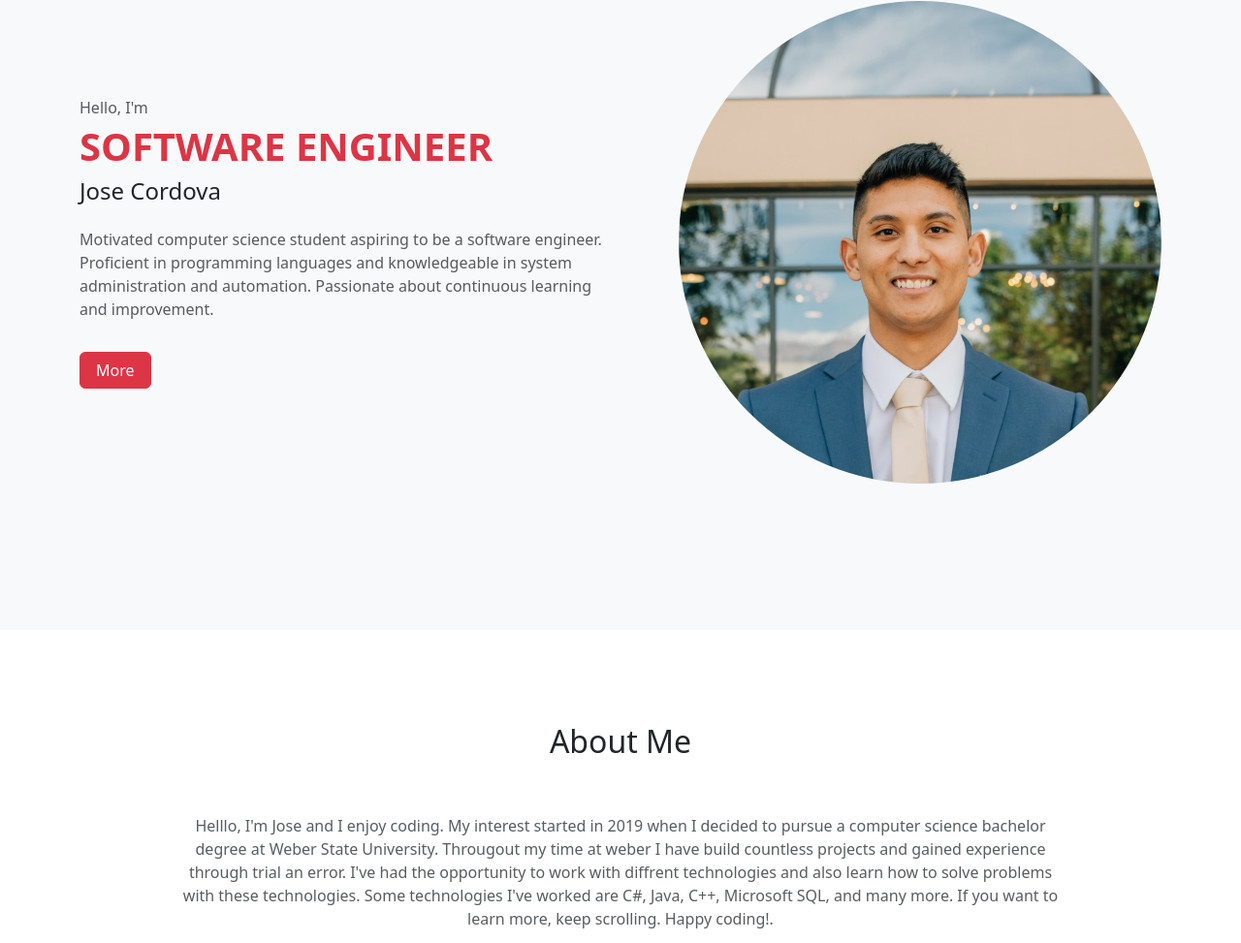
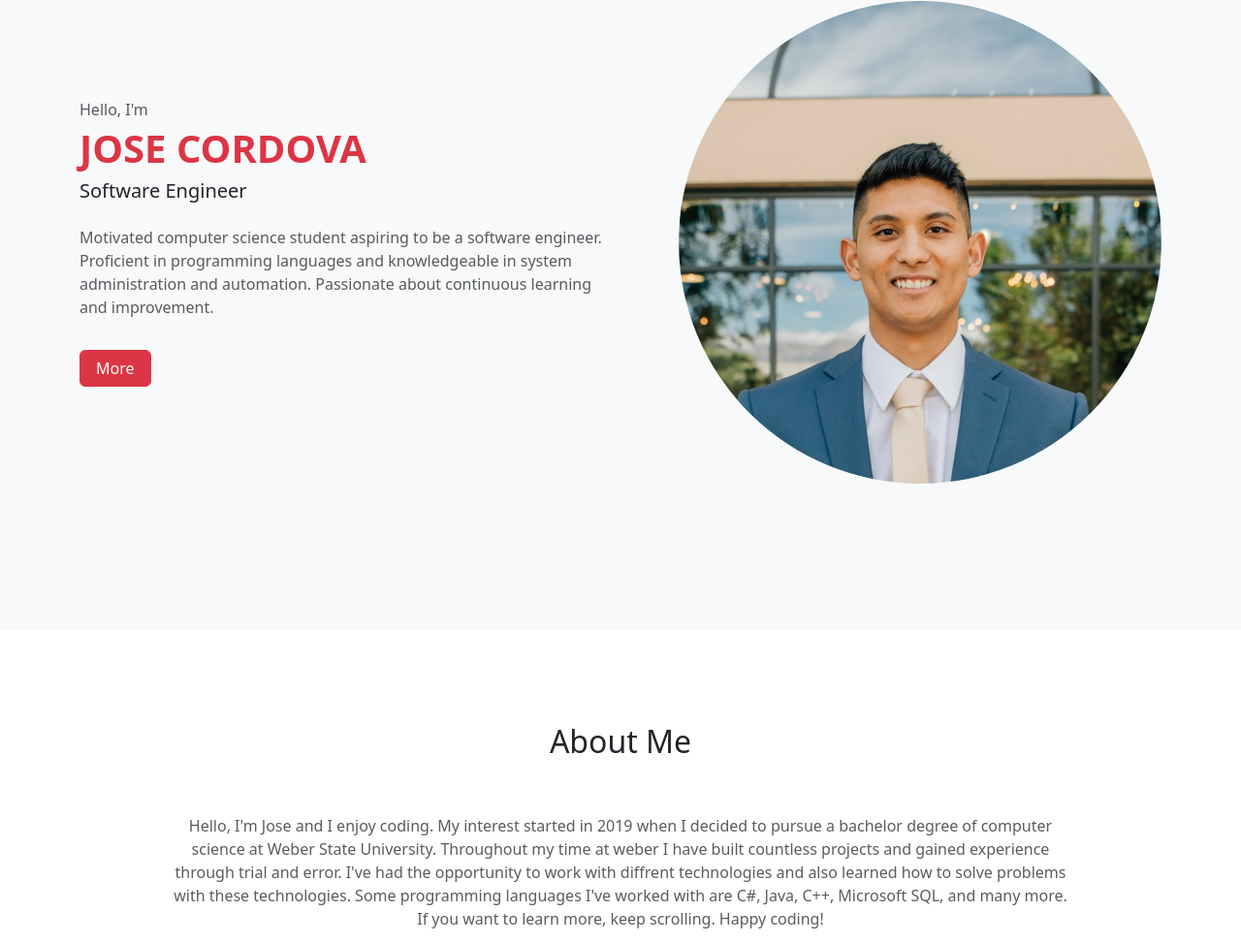
Before and after one commit to JCordova10/ImJoseCordova.github.io, a plain HTML site: page index.html in a window 1280 px wide. Shown: the part 244-1217 px from the top of the page at 97% size. Drawn offline with nearby package versions, Linux system fonts and the light colour scheme.

Commit message:
Fixed spelling errors

```diff
--- a/index.html
+++ b/index.html
@@ -38,8 +38,8 @@
                 <div class="col-md-6 mt-5 mt-md-0 order-md-first">
                     <div class="home-text">
                         <p class="text-muted mb-1">Hello, I'm</p>
-                        <h1 class="text-danger text-uppercase fs-1 fw-bold">Software Engineer</h1>
-                        <h2 class="fs-4">Jose Cordova</h2>
+                        <h2 class=" text-danger text-uppercase fs-1 fw-bold fs-1">Jose Cordova</h2>
+                        <h1 class="fs-5">Software Engineer</h1>
                         <p class="mt-4 text-muted">Motivated computer science student aspiring to be a software
                             engineer.
                             Proficient in programming languages and knowledgeable in system administration and
@@ -66,14 +66,14 @@
                 <div class="col-10 col-md-10">
                     <div class="about-text">
                         <p class="text-muted text-center">
-                            Helllo, I'm Jose and I enjoy coding. My interest started in
-                            2019 when I decided to pursue a computer science bachelor degree at Weber State University.
-                            Througout my
-                            time at weber I have build countless projects and gained experience through trial an error.
-                            I've had the opportunity to work with diffrent technologies and also learn how to solve
-                            problems with these technologies. Some technologies I've worked are C#, Java, C++, Microsoft
+                            Hello, I'm Jose and I enjoy coding. My interest started in
+                            2019 when I decided to pursue a bachelor degree of computer science at Weber State University.
+                            Throughout my
+                            time at weber I have built countless projects and gained experience through trial and error.
+                            I've had the opportunity to work with diffrent technologies and also learned how to solve
+                            problems with these technologies. Some programming languages I've worked with are C#, Java, C++, Microsoft
                             SQL, and many more.
-                            If you want to learn more, keep scrolling. Happy coding!.
+                            If you want to learn more, keep scrolling. Happy coding!
                         </p>
                         <div class="row">
                             <div class=" col-12 col-lg-12 d-flex py-5">
```
